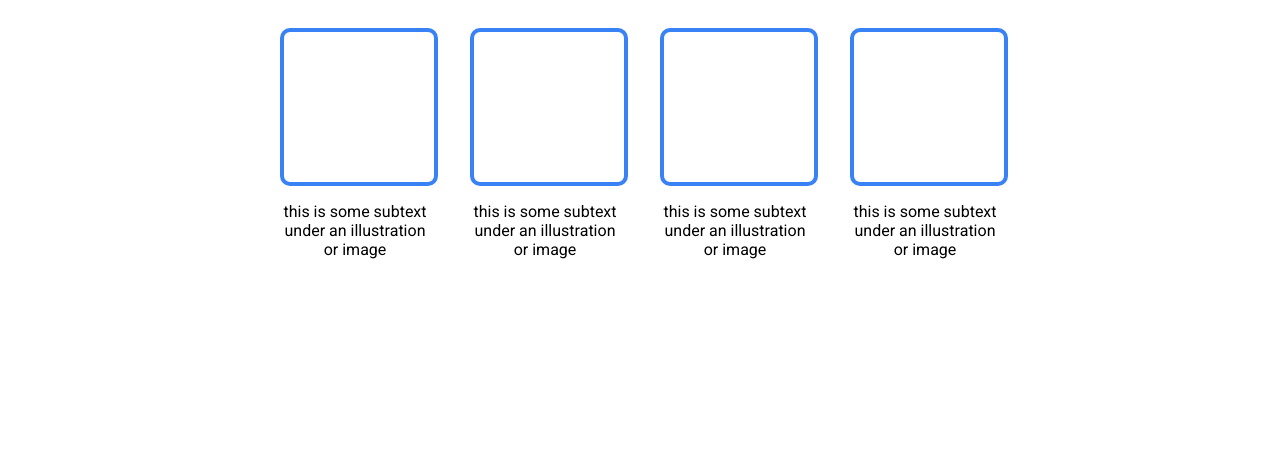
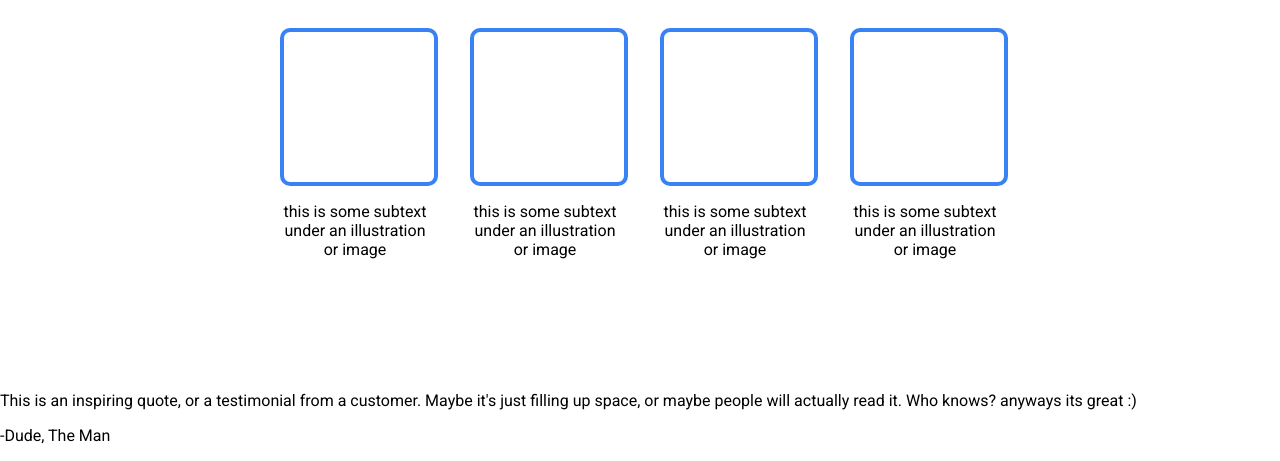
Before and after one commit to ImaginePog/landing-page, a plain HTML site: page index.html in a window 1280 px wide. Shown: the part 534-995 px from the top of the page. Before the commit the page ends 909 px from the top, so only its background shows below. Drawn offline with Linux system fonts and the light colour scheme.

Commit message:
Make the quote section skeleton

```diff
--- a/index.html
+++ b/index.html
@@ -49,5 +49,13 @@
         </div>
       </div>
     </div>
+    <div class="quote-section">
+      <div class="quote-container">
+        <p class="quote">This is an inspiring quote, or a testimonial from a customer. Maybe it's just filling up space,
+          or maybe people will actually read it. Who knows? anyways its great :)
+        </p>
+        <p class="quoted-by">-Dude, The Man</p>
+      </div>
+    </div>
   </body>
 </html>
```
